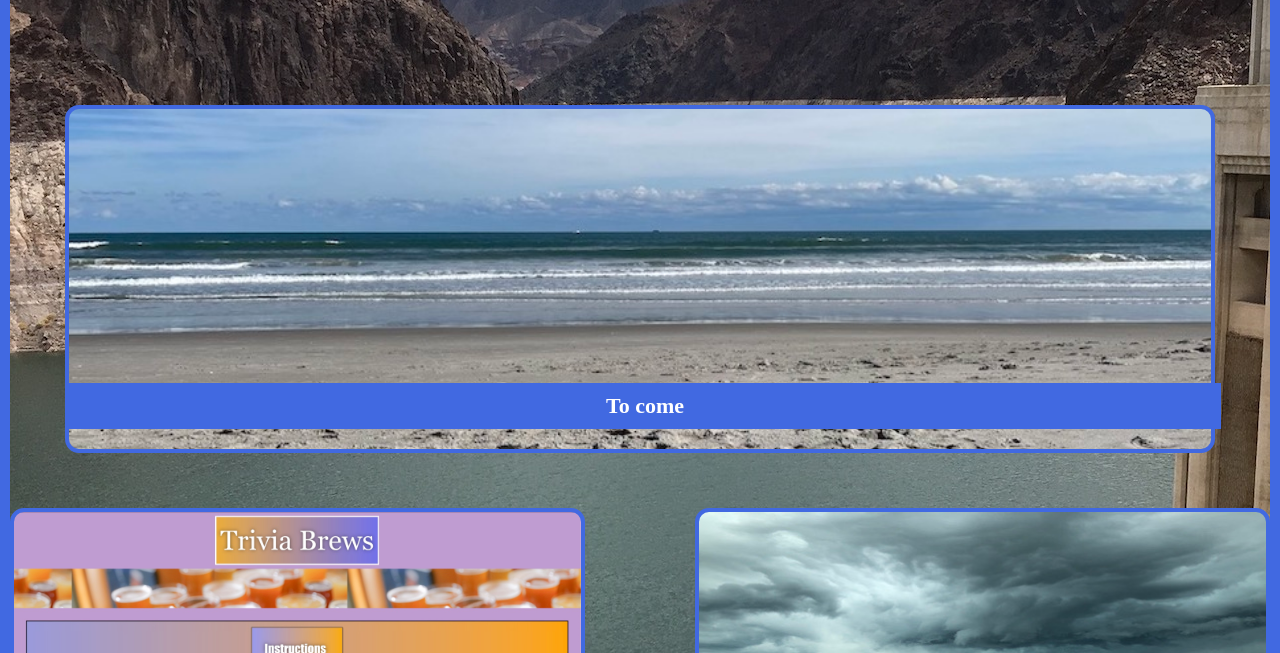
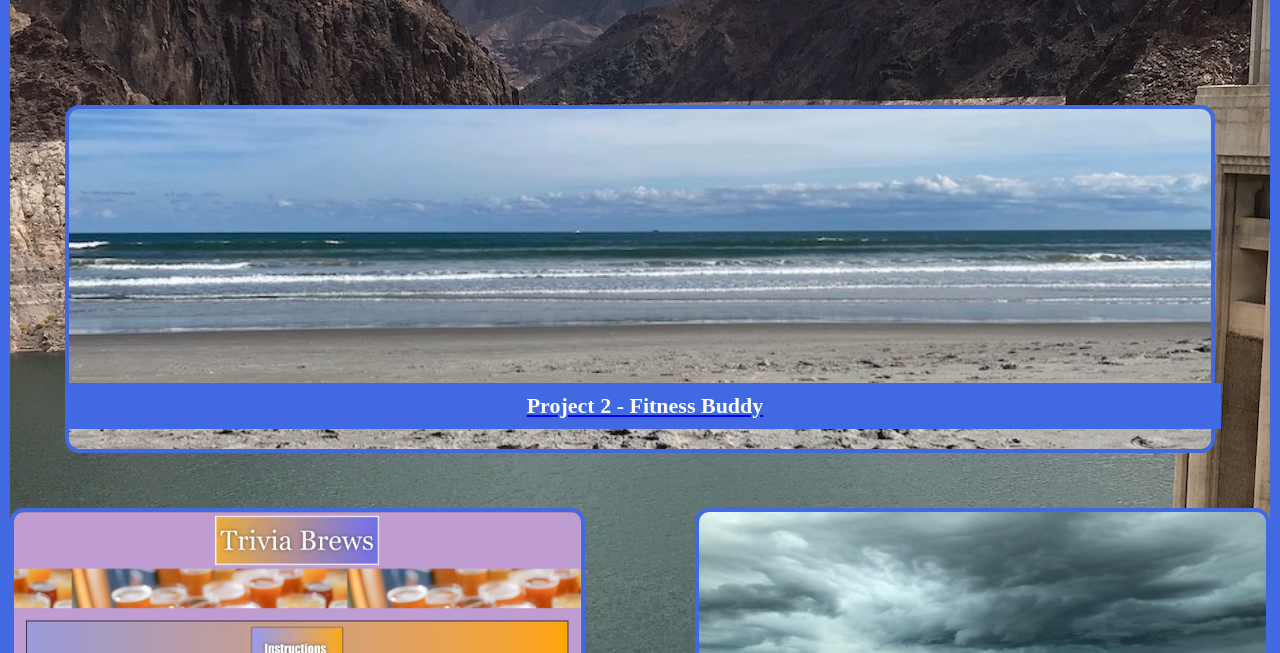
Before and after one commit to connerc11/Conner-Cochrane-Portfolio, a plain HTML site: page index.html in a window 1280 px wide. Shown: the part 586-1239 px from the top of the page. Drawn offline with Linux system fonts and the light colour scheme.

Commit message:
updating project 2 into the portfolio

```diff
--- a/index.html
+++ b/index.html
@@ -62,9 +62,9 @@
 <section id="My-Work">
 
         <div class="flex-container">
-            <div class="flex-item1" >
-                <span>To come</span>
-            </div>
+            <a class="flex-item1" href="https://github.com/connerc11/Fitness-Buddy" >
+                <span>Project 2 - Fitness Buddy</span>
+            </a>
             <a class="flex-item2" href="https://connerc11.github.io/Trivia-Brews-Project1/">
                 <span>Project 1 - Trivia Brews</span>
             </a>
```
Also changed, not shown: 1 other file.
